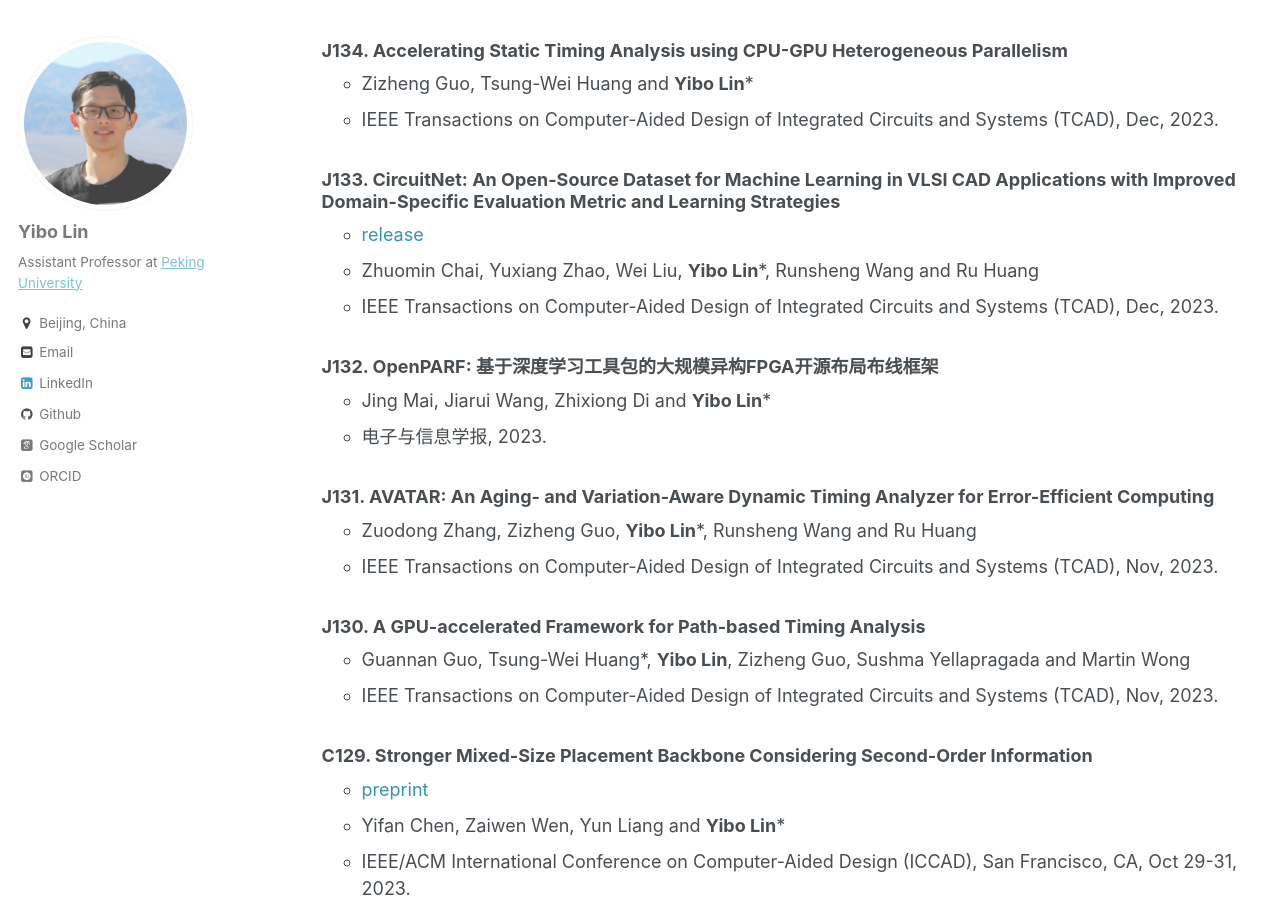
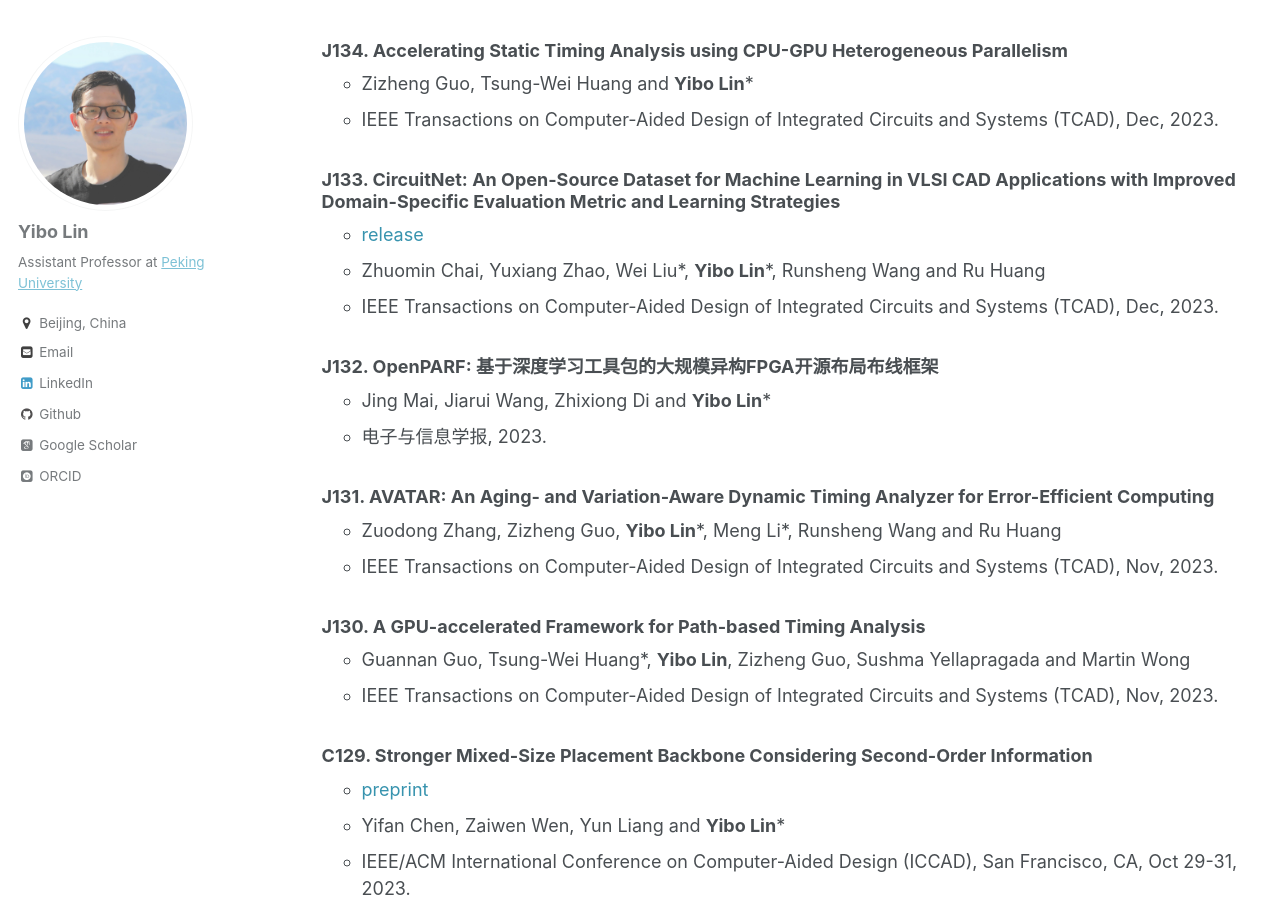
Before and after one commit to limbo018/limbo018.github.io, a Jekyll site: the page built from _pages/publications.md, in a window 1280 px wide and 900 px high, scrolled down 8015 px. Built offline with Jekyll 4.4.1, drawn with Linux system fonts in a browser that asks for light colours; some web fonts are replaced.

Commit message:
correct corresponding of circuitnet and avatar tcad versions

```diff
--- a/_pages/publications.md
+++ b/_pages/publications.md
@@ -238,7 +238,7 @@ Conference and Journal Papers
 
   ### J133. [CircuitNet: An Open-Source Dataset for Machine Learning in VLSI CAD Applications with Improved Domain-Specific Evaluation Metric and Learning Strategies](https://doi.org/10.1109/TCAD.2023.3287970)
      * <a href="https://circuitnet.github.io" style="color:#3793ae">release</a>
-     * Zhuomin Chai, Yuxiang Zhao, Wei Liu, **Yibo Lin**\*, Runsheng Wang and Ru Huang
+     * Zhuomin Chai, Yuxiang Zhao, Wei Liu\*, **Yibo Lin**\*, Runsheng Wang and Ru Huang
      * IEEE Transactions on Computer-Aided Design of Integrated Circuits and Systems (TCAD), Dec, 2023.
 
   ### J132. [OpenPARF: 基于深度学习工具包的大规模异构FPGA开源布局布线框架](https://jeit.ac.cn/cn/article/doi/10.11999/JEIT230387)
@@ -246,7 +246,7 @@ Conference and Journal Papers
      * 电子与信息学报, 2023.
 
   ### J131. [AVATAR: An Aging- and Variation-Aware Dynamic Timing Analyzer for Error-Efficient Computing](https://doi.org/10.1109/TCAD.2023.3255167)
-     * Zuodong Zhang, Zizheng Guo, **Yibo Lin**\*, Runsheng Wang and Ru Huang
+     * Zuodong Zhang, Zizheng Guo, **Yibo Lin**\*, Meng Li\*, Runsheng Wang and Ru Huang
      * IEEE Transactions on Computer-Aided Design of Integrated Circuits and Systems (TCAD), Nov, 2023.
 
   ### J130. [A GPU-accelerated Framework for Path-based Timing Analysis](https://doi.org/10.1109/TCAD.2023.3272274)
--- a/ref/publications.bib
+++ b/ref/publications.bib
@@ -2314,7 +2314,7 @@
 }
 @article{TIMER_TCAD2023_Zhang,
   title      = {AVATAR: An Aging- and Variation-Aware Dynamic Timing Analyzer for Error-Efficient Computing},
-  author     = {Zhang, Zuodong and Guo, Zizheng and Lin, Yibo and Wang, Runsheng and Huang, Ru},
+  author     = {Zhang, Zuodong and Guo, Zizheng and Lin, Yibo and Li, Meng and Wang, Runsheng and Huang, Ru},
   journal    = tcad,
   year       = {2023},
   month      = {November},
@@ -2325,7 +2325,7 @@
   annotateweb={},
   annotatecv={},
   affiliation={PKU},
-  corresponding={Lin, Yibo},
+  corresponding={Lin, Yibo and Li, Meng},
 }
 @article{DRC_TODAES2023_Zhu,
   title={DRC-SG 2.0: Efficient Design Rule Checking Script Generation via Key Information Extraction},
```
Also changed, not shown: other parts of ref/publications.bib (+1 -1 lines), _includes/publications_cv.md (+2 -2 lines), 3 other files.
